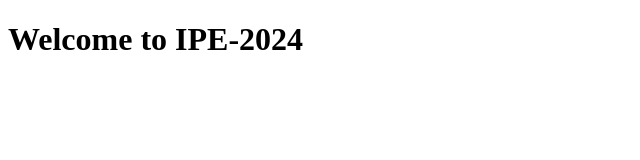
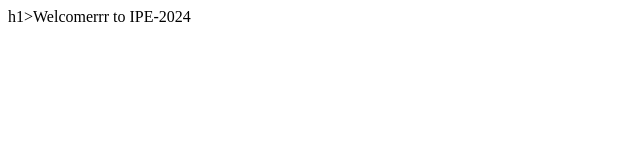
Before and after one commit to BovenKrin/midterm-ipe-2024-, a plain HTML site: page index.html in a window 1280 px wide. Shown: the whole page, without its empty margins (0-640 px from the left). Drawn offline with Linux system fonts and the light colour scheme.

Commit message:
Update index.html conflict

```diff
--- a/index.html
+++ b/index.html
@@ -1,9 +1,9 @@
 <!DOCTYPE html>
-<html>
+<html
   <head>
     <title>Krin Boven</title>
   </head>
   <body>
-    <h1>Welcome to IPE-2024</h1>
+    h1>Welcomerrr to IPE-2024</h1>
   </body>
 </html>
```
